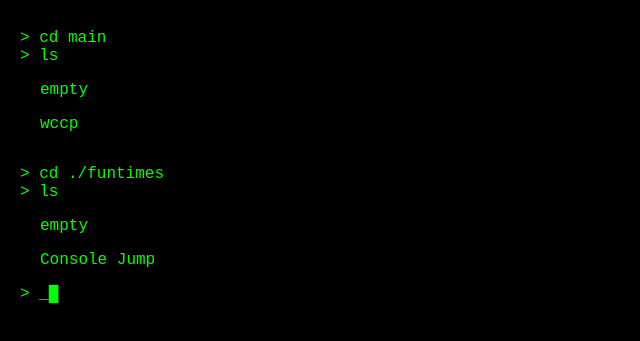
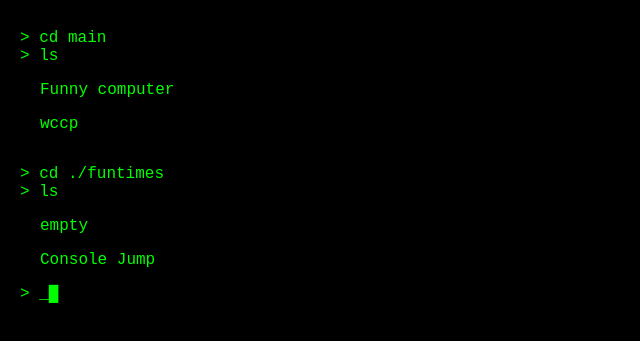
Before and after one commit to Revilium1/Revilium1.github.io, a plain HTML site: page index.html in a window 1280 px wide. Shown: the part 81-422 px from the top of the page, without its empty margins (0-640 px from the left). Drawn offline with Linux system fonts and the light colour scheme.

Commit message:
funny puter

```diff
--- a/index.html
+++ b/index.html
@@ -49,7 +49,7 @@
     <div class="prompt">> cd main</div>
     <div class="prompt">> ls</div>
     <div class="output">
-      <p><a href="/#" target="_blank">empty</a></p>
+      <p><a href="/Console" target="_blank">Funny computer</a></p>
       <p><a href="https://sparkpacket.github.io/opterminal/" target="_blank">wccp</a></p>
     </div>
   </div>
```
